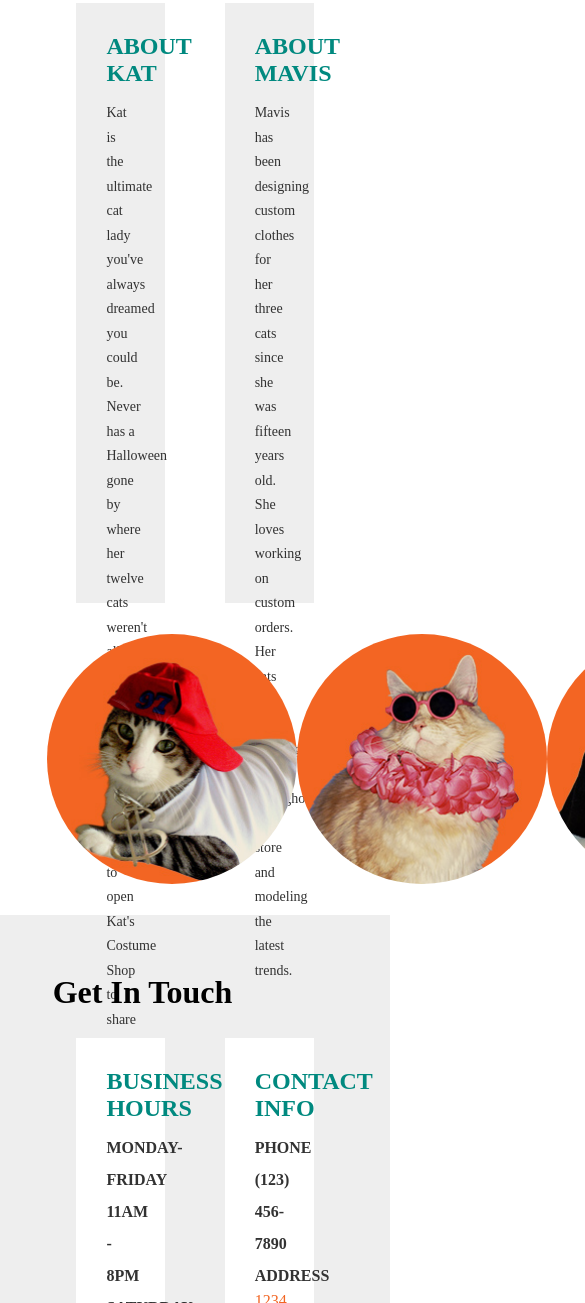
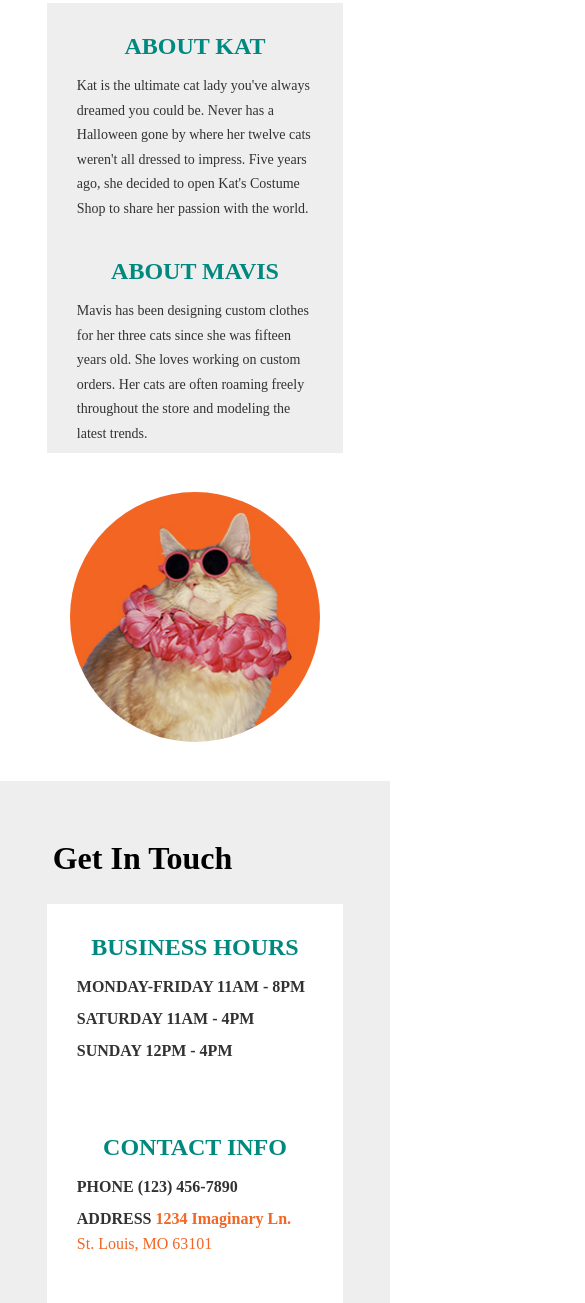
Before and after one commit to jwebs3/Cat_Costume_Project, a plain HTML site: page index.html in a window 390 px wide. Shown: the part 697-2000 px from the top of the page, 585 px wide, since content can reach past the window. Drawn offline with Linux system fonts and the light colour scheme.

Commit message:
finished @media

```diff
--- a/assets/css/index.css
+++ b/assets/css/index.css
@@ -9,7 +9,7 @@ h1 {
   text-shadow:0 0 1px transparent;
   font-size: 1.875em;
   color: #323232;
-  text-align: center;
+  text-align: center !important;
   padding: 50px;
   margin: 0px;
 }
@@ -39,15 +39,20 @@ p {
   text-align: left;
 }
 a#first {
-  font-family: 'PT Serif', bold;
+  font-family: 'PT Serif';
   text-shadow:0 0 1px transparent;
   font-size: 1em;
   color: #f26522;
-  display: flex;
-  flex-direction: column;
-  justify-content: flex-end;
+  text-transform: none;
 }
-
+a#second {
+  font-family: 'PT Serif';
+  text-shadow:0 0 1px transparent;
+  font-size: 1em;
+  color: #f26522;
+  text-transform: none;
+  justify-content: center;
+}
 .topnav #h1 {
   font-family: 'PT Sans Narrow', bold;
   text-shadow:0 0 1px transparent;
@@ -62,14 +67,13 @@ a#first {
   color: #323232;
 }
 .contact h3 {
-  font-family: 'PT Serif';
+  font-family: 'PT Serif', bold;
   text-shadow:0 0 1px transparent;
   text-transform: uppercase;
   font-size: 1em;
   color: #323232;
   line-height: 2em;
   margin: 0px;
-  text-align: left;
 }
 .footer h1 {
   font-family: 'PT Sans Narrow', bold;
@@ -155,6 +159,7 @@ a#first {
   flex-direction: row;
   justify-content: space-around;
   margin: 8% 12% 8% 12%;
+  padding: 2%;
 }
 .middle #circle1 {
   border-radius: 50%;
@@ -219,91 +224,115 @@ a#first {
   width: 100%;
   margin: 0%;
 }
+
 /* On devices less than 1257px */
 @media(max-width: 1257px) {
  .box1 {
-  display: block;
-  width: 30%;
-  height: 300px;
+  width: 45%;
+  height: 225px;
   }
   .box2 {
-  display: block;
-  width: 30%;
-  height: 300px;
+  width: 45%;
+  height: 225px;
   }
 }
 
 /* On devices less than 1180px */
 @media(max-width: 1180px) {
   .box1 {
-   display: block;
-   width: 30%;
-   height: 400px;
+   width: 45%;
+   height: 250px;
    }
    .box2 {
-   display: block;
-   width: 30%;
-   height: 400px;
+   width: 45%;
+   height: 250px;
    }
    .box3 {
-    display: block;
-    width: 30%;
-    height: 300px;
+    width: 45%;
+    height: 250px;
     }
     .box4 {
-    display: block;
-    width: 30%;
-    height: 300px;
-    }
-    .middle #circle1 {
-      border-radius: 50%;
-      width: 250px;
-      height: 250px;
+    width: 45%;
+    height: 250px;
     }
 }
 /* On devices less than 1180px */
 @media(max-width: 1007px) {
   .box1 {
-   display: block;
-   width: 30%;
-   height: 500px;
+   width: 45%;
+   height: 275px;
    }
    .box2 {
-   display: block;
-   width: 30%;
-   height: 500px;
+   width: 45%;
+   height: 275px;
    }
    .box3 {
-    display: block;
-    width: 30%;
-    height: 400px;
+    width: 45%;
+    height: 275px;
     }
     .box4 {
-    display: block;
-    width: 30%;
-    height: 400px;
+    width: 45%;
+    height: 275px;
     }
 }
 /* On devices less than 917px */
 @media(max-width: 917px) {
   .box1 {
-   display: block;
-   width: 30%;
-   height: 600px;
+   width: 45%;
+   height: 300px;
    }
    .box2 {
-   display: block;
-   width: 30%;
-   height: 600px;
+   width: 45%;
+   height: 300px;
    }
    .box3 {
-    display: block;
-    width: 30%;
-    height: 500px;
+    width: 45%;
+    height: 300px;
     }
     .box4 {
-    display: block;
-    width: 30%;
-    height: 500px;
+    width: 45%;
+    height: 300px;
     }
   }
+/* On devices less than 785px */
+@media(max-width: 785px) {
+  .mainboxes {
+    flex-direction: column;
+  }
+  .contactboxes {
+    flex-direction: column;
+  }
+  .box1 {
+   width: 100%;
+   height: 200px;
+   }
+   .box2 {
+   width: 100%;
+   height: 200px;
+   }
+   .box3 {
+    width: 100%;
+    height: 200px;
+    }
+    .box4 {
+    width: 100%;
+    height: 200px;
+    }
+  .middle #circle1 {
+    display: none;
+  }
+  .middle #circle3 {
+    display: none;
+  }
+ }
+/* On devices less than 500px */
+@media(max-width: 500px) {
+  .box1 {
+   width: 100%;
+   height: 225px;
+   }
+   .box2 {
+   width: 100%;
+   height: 225px;
+   }
+  }
--- a/index.html
+++ b/index.html
@@ -69,9 +69,8 @@
         <div class="box4">
           <h2>Contact Info</h2>
           <h3>Phone (123) 456-7890</h3>
-          <h3>Address</h3>
-            <a id="first">1234 Imaginary Ln.</a>
-            <a id="first">St. Louis, MO 63101</a>
+          <h3>Address  <a id="first">1234 Imaginary Ln.</a></h3>
+            <a id="second">St. Louis, MO 63101</a>
         </div>
       </div>
     </div>
```
